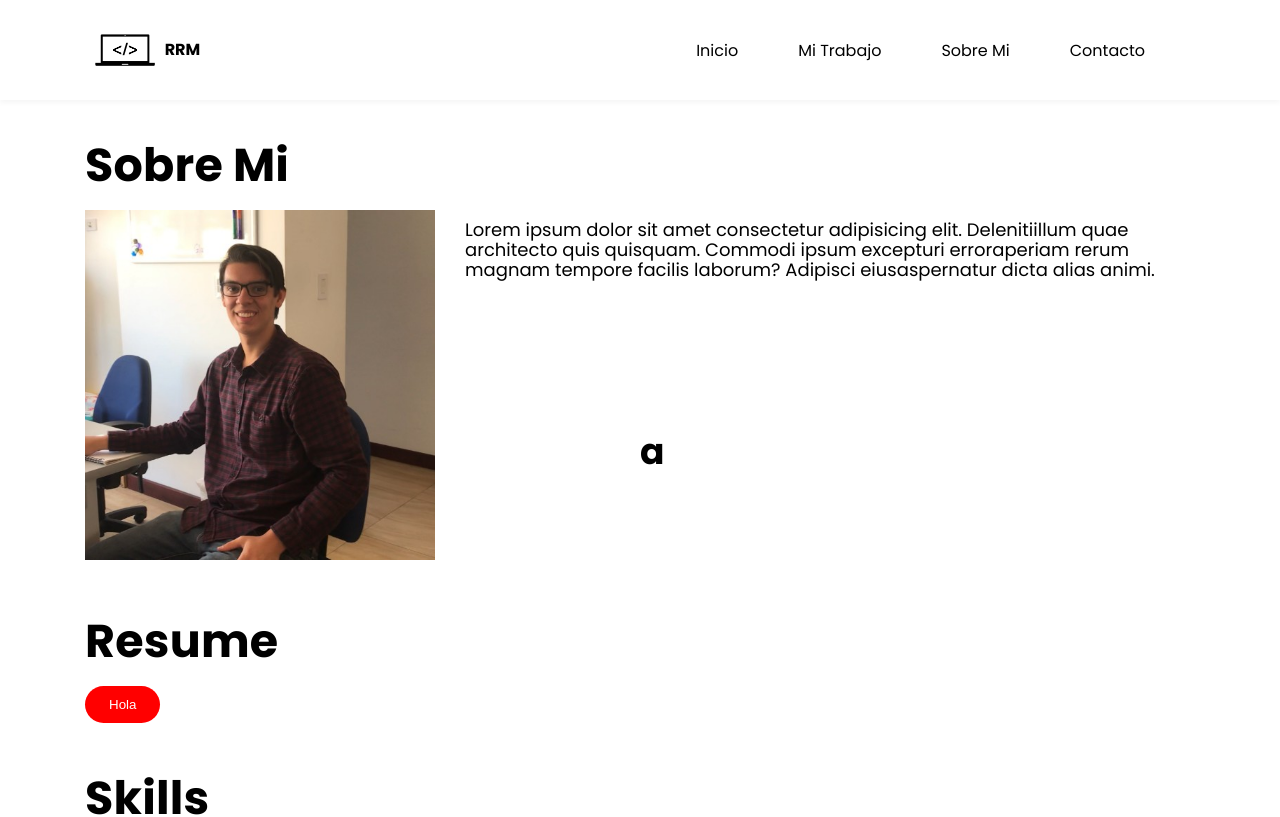
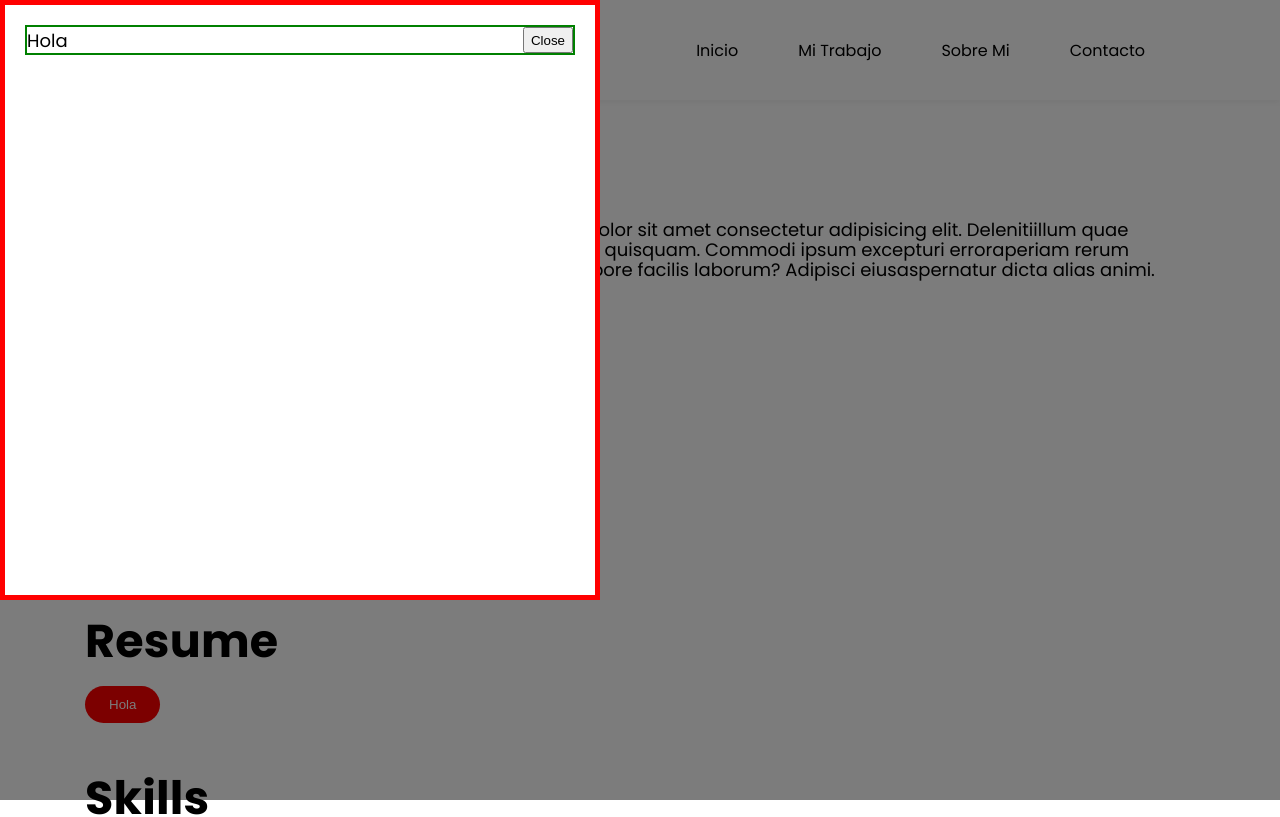
Before and after one commit to robertram/old-portfolio, a Next.js app: page /about in a window 1280 px wide. Shown: the top 817 px of the page. Built offline with nearby package versions, Linux system fonts and the light colour scheme; no server answers.

Commit message:
P-104: Modal component

```diff
--- a/src/component/CardTextImage/cardTextImage_component.scss
+++ b/src/component/CardTextImage/cardTextImage_component.scss
@@ -4,6 +4,7 @@
   display: block;
   cursor: pointer;
   margin-bottom: 10px;
+  border: solid green 2px;
   @include sm {
     display: flex;
   }
@@ -21,29 +22,4 @@
   &__title {
     margin-top: 0;
   }
-
-  &__modalBackgroundOpen {
-    position: fixed;
-    z-index: 3;
-    top: 0;
-    left: 0;
-    background-color: $black;
-    opacity: 0.3;
-    height: 100%;
-    width: 100%;
-  }
-
-  &__modalBackgroundClosed {
-    display: none;
-  }
-
-  &__modal {
-    width: 200px;
-    height: 200px;
-    background-color: $white;
-    opacity: 1;
-    position: absolute;
-    top: 50%;
-    left: 50%;
-  }
 }
--- a/src/component/CardTextImage/cardTextImage_component.tsx
+++ b/src/component/CardTextImage/cardTextImage_component.tsx
@@ -1,5 +1,6 @@
 import React, { useState } from "react";
 import Link from "next/link";
+import Modal from "@/src/component/Modal/modal_component";
 import "./cardTextImage_component.scss";
 
 type TProps = {
@@ -11,16 +12,15 @@ type TProps = {
 };
 
 const CardTextImage = ({ image, title, url, description, date }: TProps) => {
-  const [openModal, setOpenModal] = useState(false);
+  const [openModal, setOpenModal] = useState(true);
   return (
+    <div>
       <div
         className="CardTextImage"
         onClick={() => {
           console.log("card");
-        if (openModal) {
-          setOpenModal(!openModal);
-        }
-        setOpenModal(!openModal);
+
+          setOpenModal(true);
         }}
       >
         <div className="CardTextImage__imageContainer">
@@ -31,14 +31,7 @@ const CardTextImage = ({ image, title, url, description, date }: TProps) => {
           <p className="body-regular">{description}</p>
           <p className="body-regular">{date}</p>
         </div>
-      <div
-        onClick={() => setOpenModal(true)}
-        className={`CardTextImage__modalBackground${
-          openModal ? "Open" : "Closed"
-        }`}
-      />
-      <div className="CardTextImage__modal">
-        <h1>a</h1>
+        <Modal open={openModal} setOpen={(open) => setOpenModal(open)} />
       </div>
     </div>
   );
--- /dev/null
+++ b/src/component/Modal/modal_component.scss
@@ -0,0 +1,47 @@
+@import "src/styles/main_styles.scss";
+
+.Modal {
+  &__modalBackgroundOpen {
+    position: fixed;
+    z-index: 3;
+    top: 0;
+    left: 0;
+    background-color: $black;
+    opacity: 0.3;
+    height: 100%;
+    width: 100%;
+  }
+
+  &__modalBackgroundClosed {
+    display: none;
+  }
+
+  &__modalOpen {
+    width: 600px;
+    height: 600px;
+    background-color: $white;
+    opacity: 1;
+    position: fixed;
+    top: 0;
+    left: 0;
+    border: solid red 5px;
+    z-index: 9;
+    overflow-y: auto;
+    padding: 20px;
+  }
+  &__modalClosed {
+    display: none;
+  }
+
+  &__modalHeader {
+    border: solid green 2px;
+    height: 30px;
+    width: 100%;
+    display: flex;
+    justify-content: space-between;
+    cursor: auto;
+    p {
+      margin: 0;
+    }
+  }
+}
--- /dev/null
+++ b/src/component/Modal/modal_component.tsx
@@ -0,0 +1,30 @@
+import React, { useState } from "react";
+import Link from "next/link";
+import "./modal_component.scss";
+
+type TProps = {
+  open: boolean;
+  setOpen: (open) => void;
+};
+
+const Modal = ({ open, setOpen }: TProps) => {
+  return (
+    <div>
+      <div
+        onClick={() => {
+          console.log("background click");
+          setOpen(false);
+        }}
+        className={`Modal__modalBackground${open ? "Open" : "Closed"}`}
+      />
+      <div className={`Modal__modal${open ? "Open" : "Closed"}`}>
+        <div className="Modal__modalHeader">
+          <p>Hola</p>
+          <button>Close</button>
+        </div>
+      </div>
+    </div>
+  );
+};
+
+export default Modal;
```
Lines whose indentation alone changed are shown as unchanged.
